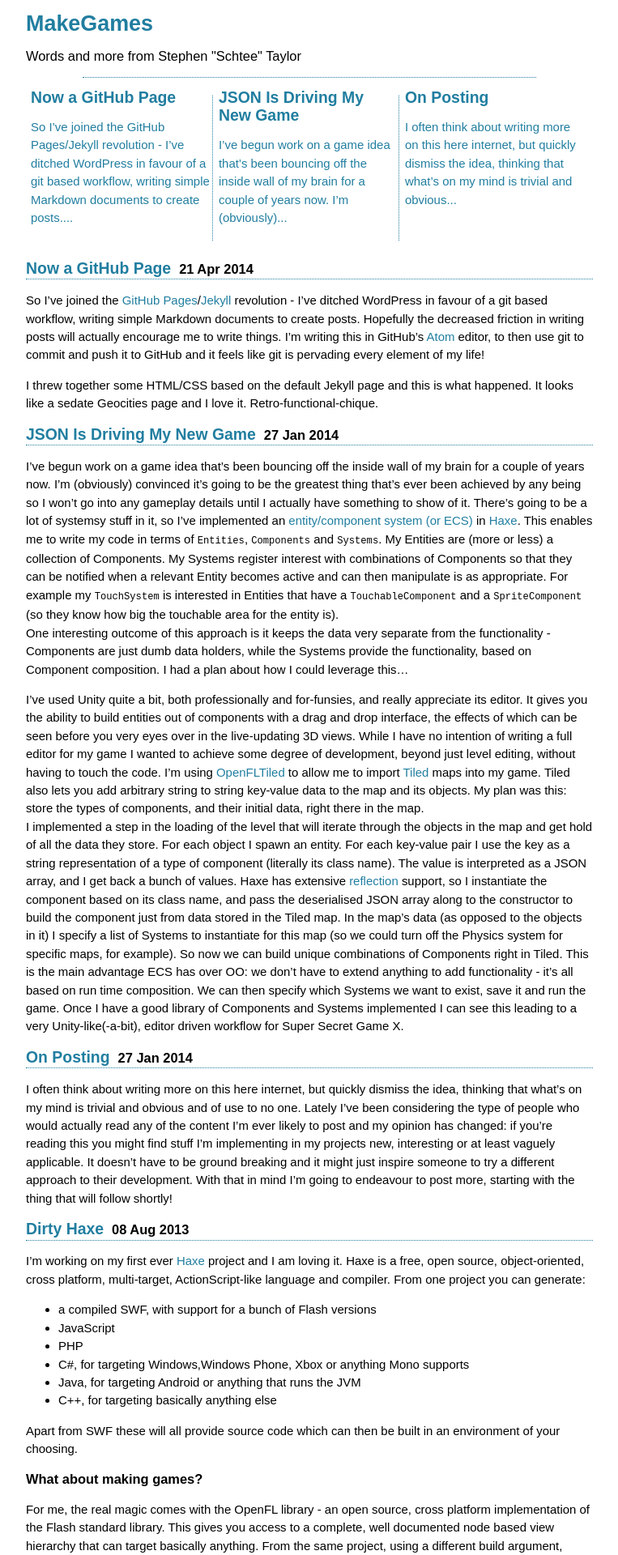
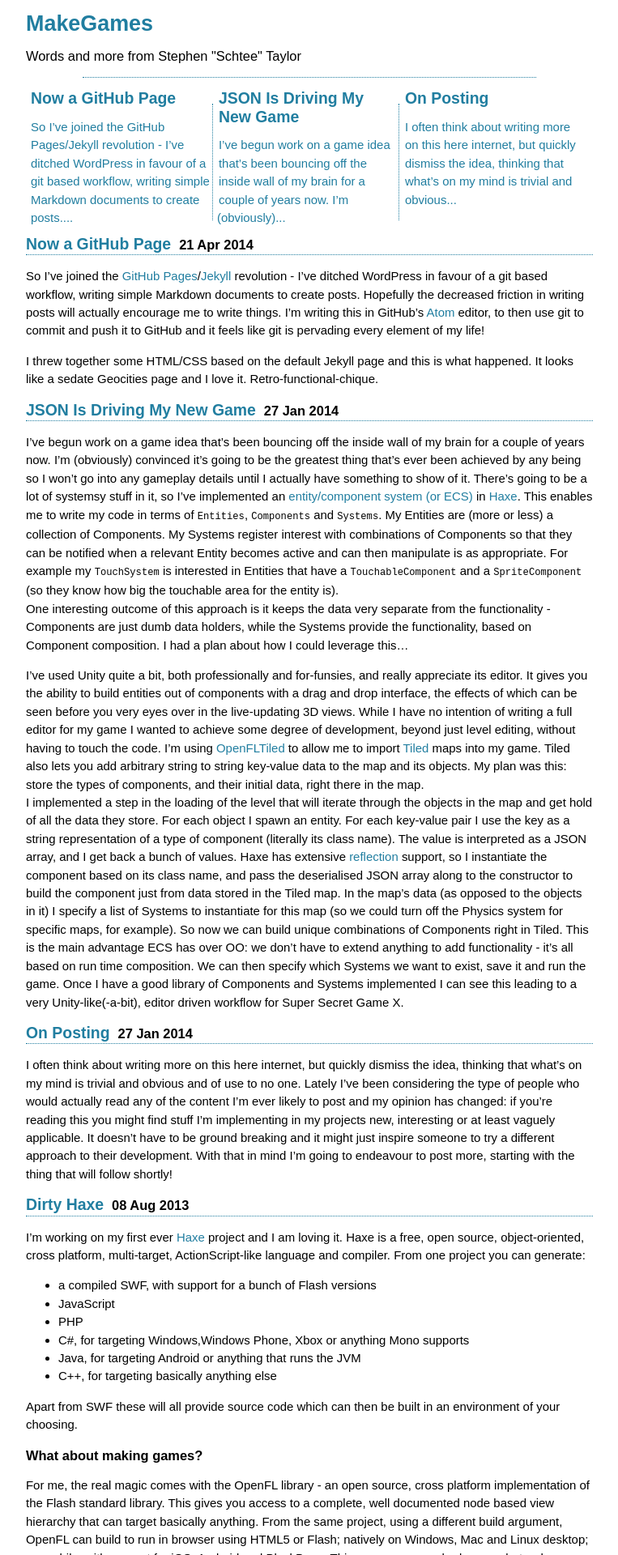
Before and after one commit to Schtee/schtee.github.io, a Jekyll site: the page built from index.html, in a window 1280 px wide. Shown: the top 1920 px of the page at 81% size, without its empty margins (258-1021 px from the left). Built offline with Jekyll 4.4.1, drawn with Linux system fonts in a browser that asks for light colours; the list of posts is cut into pages by our own code.

Commit message:
Tweaked sizing of header

```diff
--- a/css/main.scss
+++ b/css/main.scss
@@ -62,6 +62,7 @@ line-height:1.5em;
 .header
 {
    width:100%;
+   margin-bottom:1em;
 }
 
 .logo h1
@@ -86,9 +87,10 @@ line-height:1.5em;
 
 .features
 {
+   margin-top:0;
    float:left;
    width:100%;
-   height:15em;
+   height:12em;
    overflow:hidden;
 }
 
@@ -102,6 +104,7 @@ line-height:1.5em;
 
 .feature1 h1, .feature2 h1, .feature3 h1, .feature1 p, .feature2 p, .feature3 p
 {
+   margin-top:0;
 }
 
 .feature2:before, .feature3:before
```
